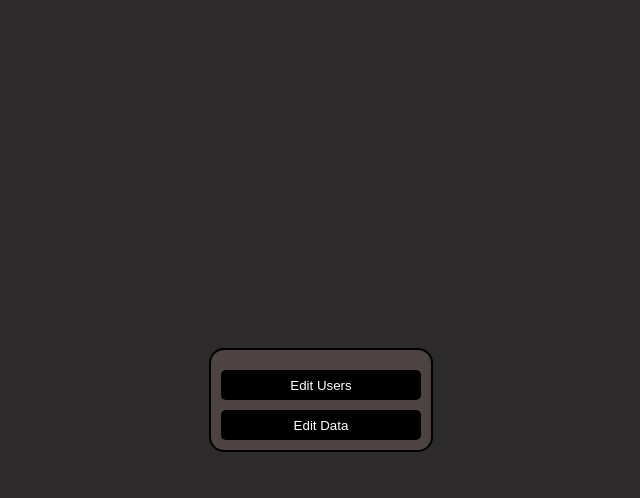
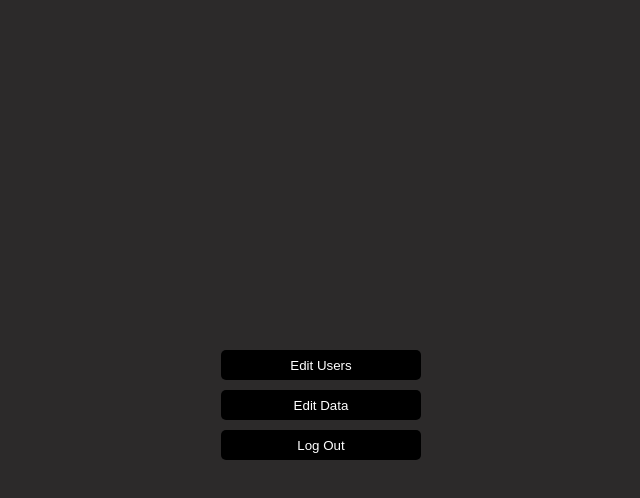
Before and after one commit to Karamkaram17/moonlight-server, a website: page public/login/index.html in a window 1280 px wide. Both pictures are taken after typing "Sample", "Sample123" into the empty fields and a click on the button "log in". Shown: the whole page, without its empty margins (319-959 px from the left). Drawn offline with nearby package versions, Linux system fonts and the light colour scheme; no server answers.

Commit message:
fixed logout

```diff
--- a/data-editer/edit-item.css
+++ b/data-editer/edit-item.css
@@ -16,11 +16,17 @@ header {
   background-color: black;
   color: white;
   text-align: center;
+  position: relative;
 }
 header h1 {
   margin: 0;
 }
-
+.logout {
+  width: 70px;
+  position: absolute;
+  top: 8px;
+  right: 10px;
+}
 /* body ==========*/
 main {
   display: grid;
--- a/data-editer/edit-items.css
+++ b/data-editer/edit-items.css
@@ -15,9 +15,16 @@ header {
   background-color: black;
   color: white;
   text-align: center;
+  position: relative;
 }
 header h1 {
   margin: 0;
+}
+.logout {
+  width: 70px;
+  position: absolute;
+  top: 8px;
+  right: 10px;
 }
 
 /* body ==========*/
--- a/public/login/index.html
+++ b/public/login/index.html
@@ -8,6 +8,9 @@
   <title>Log IN</title>
   <link rel="stylesheet" href="style.css">
 </head>
+
+<body>
+  <div id="main-container">
     <form method="post" id="form">
       <div id="container">
         <p>log in</p>
@@ -25,6 +28,7 @@
         <div id="alert"></div>
       </div>
     </form>
+  </div>
 
   <body>
     <script src="https://cdnjs.cloudflare.com/ajax/libs/axios/0.21.1/axios.min.js"
--- a/public/login/index.js
+++ b/public/login/index.js
@@ -2,7 +2,7 @@ const formDOM = document.getElementById("form");
 const usernameInputDOM = document.getElementById("username");
 const passwordInputDOM = document.getElementById("password");
 const formAlertDOM = document.getElementById("alert");
-const containerDom = document.getElementById("container");
+const containerDom = document.getElementById("main-container");
 
 formDOM.addEventListener("submit", async (e) => {
   e.preventDefault();
@@ -19,6 +19,9 @@ formDOM.addEventListener("submit", async (e) => {
       <a href="https://moonlight-znjk.onrender.com/data-editer">
         <button class="gotodata">Edit Data</button>
       </a>
+    </div>
+    <div>
+      <button onclick="logOut()" class="logout">Log Out</button>
     </div>`;
   try {
     await axios.post("/checklogin", { username: username, password: password });
@@ -30,3 +33,14 @@ formDOM.addEventListener("submit", async (e) => {
     passwordInputDOM.value = "";
   }
 });
+
+function logOut() {
+  document.cookie =
+    "sessionId" + "=; expires=Thu, 01 Jan 1970 00:00:00 UTC; path=/;";
+  window.location.reload();
+}
+
+window.addEventListener("beforeunload", function () {
+  document.cookie =
+    "sessionId" + "=; expires=Thu, 01 Jan 1970 00:00:00 UTC; path=/;";
+});
--- a/public/login/style.css
+++ b/public/login/style.css
@@ -2,10 +2,6 @@ body {
   margin: 0;
   background-color: rgb(44, 42, 42);
   color: rgb(103, 187, 214);
-  height: 100vh;
-  display: flex;
-  align-items: center;
-  justify-content: center;
 }
 #container {
   display: grid;
@@ -47,9 +43,15 @@ button {
   color: white;
   border: none;
 }
-.gotouser {
-  width: 100%;
+.gotouser,
+.gotodata,
+.logout {
+  width: 200px;
 }
-.gotodata {
-  width: 100%;
+#main-container {
+  height: 100vh;
+  display: flex;
+  align-items: center;
+  justify-content: center;
+  flex-direction: column;
 }
--- a/users-editer/style.css
+++ b/users-editer/style.css
@@ -15,9 +15,16 @@ header {
   background-color: black;
   color: white;
   text-align: center;
+  position: relative;
 }
 header h1 {
   margin: 0;
+}
+.logout {
+  width: 70px;
+  position: absolute;
+  top: 8px;
+  right: 10px;
 }
 
 /* body ==========*/
```
Also changed, not shown: data-editer/edit-item.html (+1 -0 lines), data-editer/edit-item.js (+11 -0 lines), data-editer/edit-items.js (+11 -0 lines), data-editer/index.html (+1 -0 lines), users-editer/index.html (+1 -0 lines), users-editer/script.js (+12 -2 lines). Lines whose indentation alone changed are shown as unchanged.
